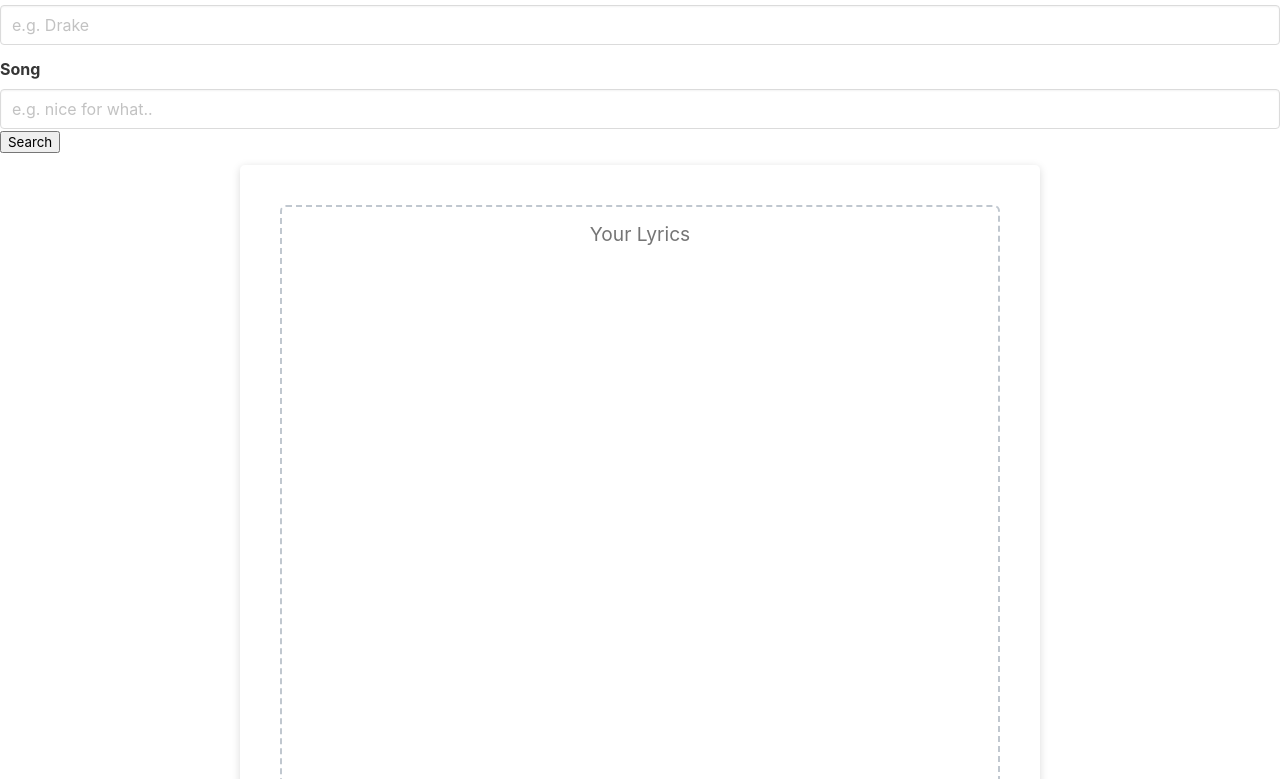
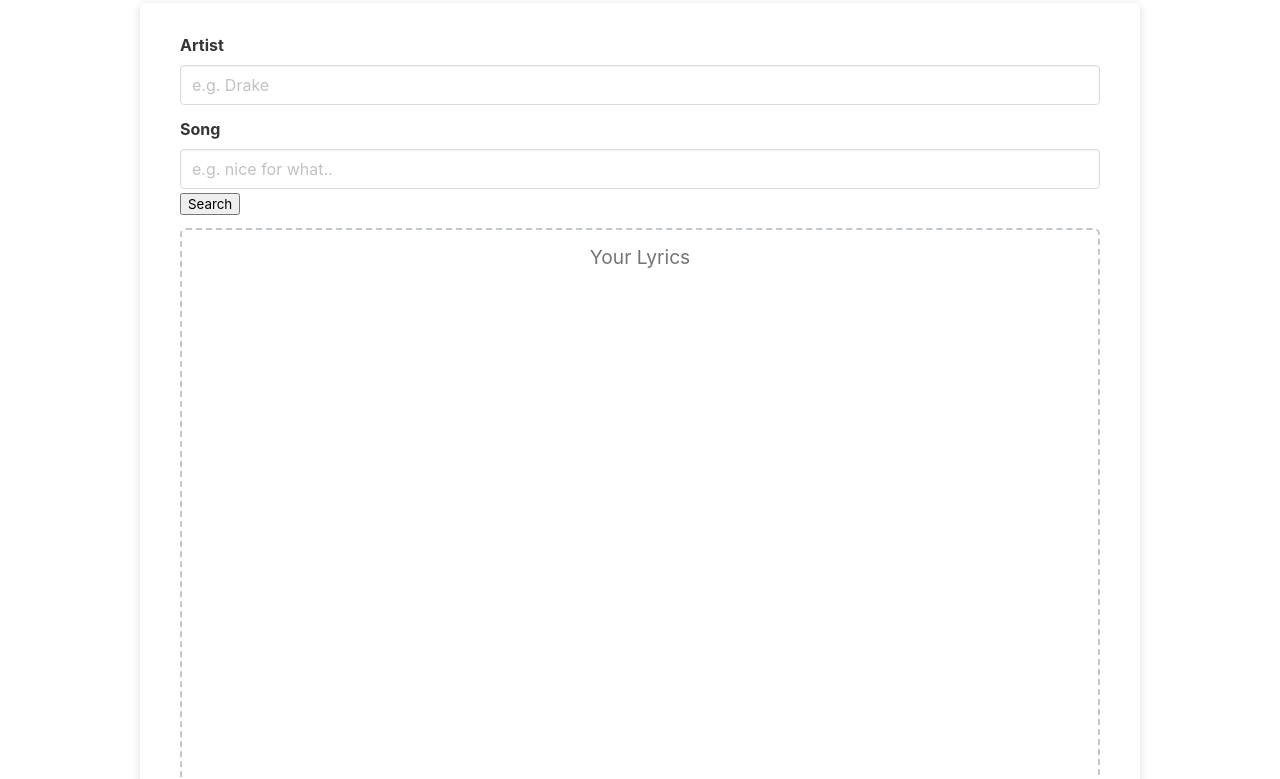
Before and after one commit to blanfried/Lyric-Finder, a plain HTML site: page index.html in a window 1280 px wide. Shown: the part 127-906 px from the top of the page. Drawn offline with nearby package versions, Linux system fonts and the light colour scheme.

Commit message:
cleaned up html body (put search feature into same card and incresed the cards width and added a top margin to separate it from thee navbar)

```diff
--- a/assets/css/style.css
+++ b/assets/css/style.css
@@ -24,7 +24,6 @@
       height: 100px;
 }
 
-
 .card {
       background-color: hsl(0, 0%, 100%);
       border-radius: 5px;
@@ -33,7 +32,8 @@
       color: hsl(206, 17%, 28%);
       font-size: 18px;
       margin: 0 auto;
-      max-width: 800px;
+      margin-top: 30px;
+      max-width: 1000px;
       padding: 30px 40px;
     }
 
--- a/index.html
+++ b/index.html
@@ -52,6 +52,7 @@
     <strong>Login</strong> </a>
     </div> </div>
     </nav>
+            <div class="card">
             <div class="field">
               <label class="label">Artist</label>
               <div class="control">
@@ -68,7 +69,6 @@
                 <button id="search-btn">Search</button>
               </div>
             </div>
-            <div class="card">
               <div class="card-body">
                 <textarea
                   readonly
```
